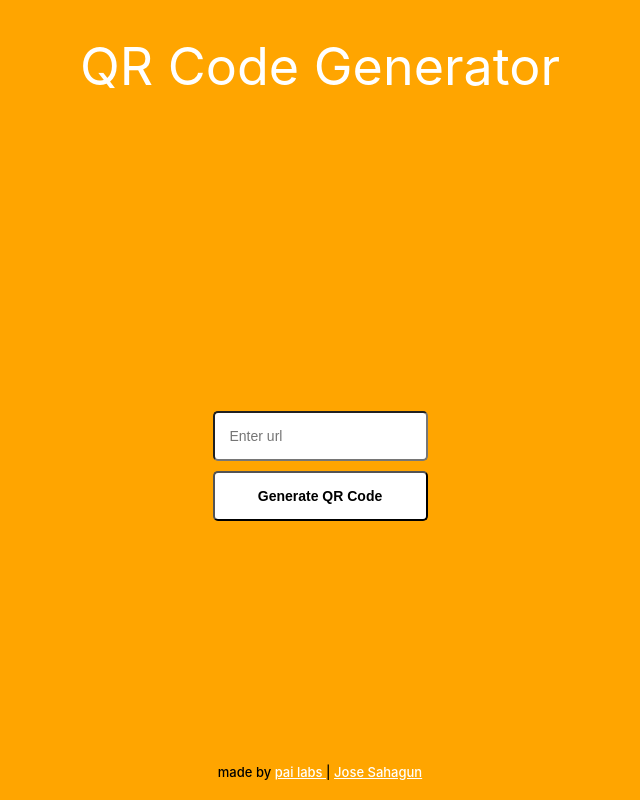
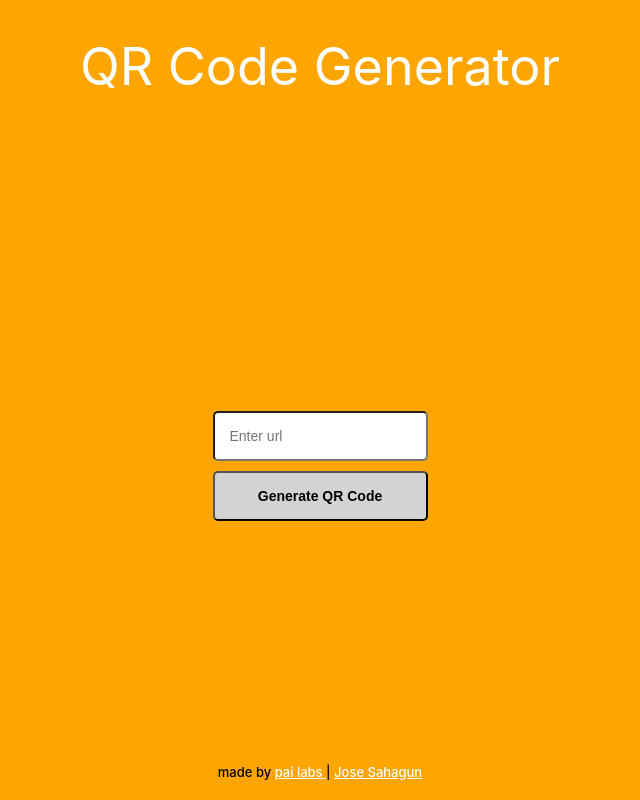
Before and after one commit to jsahagun91/qr-code-generator, a React (Create React App) app: page / in a window 1280 px wide. Shown: the whole page, without its empty margins (320-960 px from the left). Built offline with nearby package versions, Linux system fonts and the light colour scheme.

Commit message:
mobiel update

```diff
--- a/src/App.css
+++ b/src/App.css
@@ -27,7 +27,7 @@ button {
   padding: 15px; /* Increased padding */
   font-size: 14px; /* Larger font size */
   font-weight: bold;
-  background-color: white;
+  background-color: lightgrey;
   border-radius: 5px;
 }
 
@@ -57,3 +57,9 @@ a {
   flex-direction: column;
   margin: auto;
 }
+
+@media (min-width: 600px) {
+  input, button, .qrcode {
+    width: auto; /* Reset width for larger screens */
+  }
+}
```
